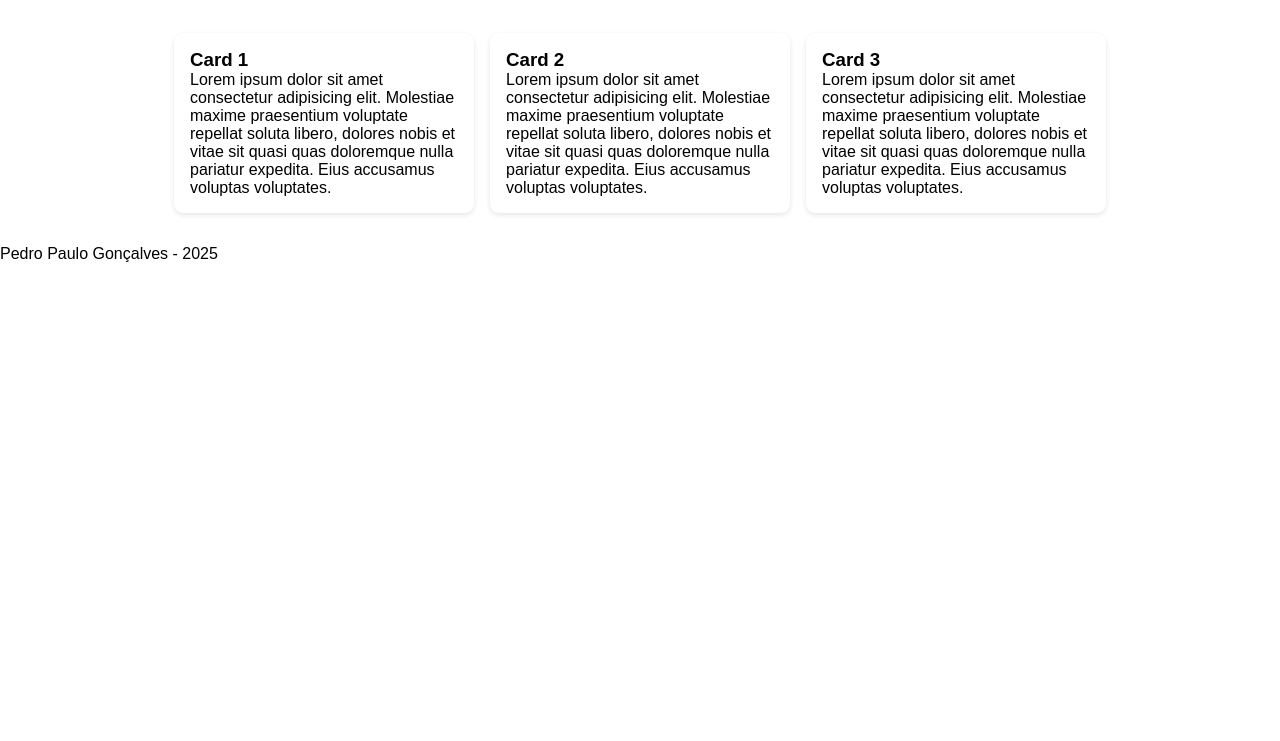
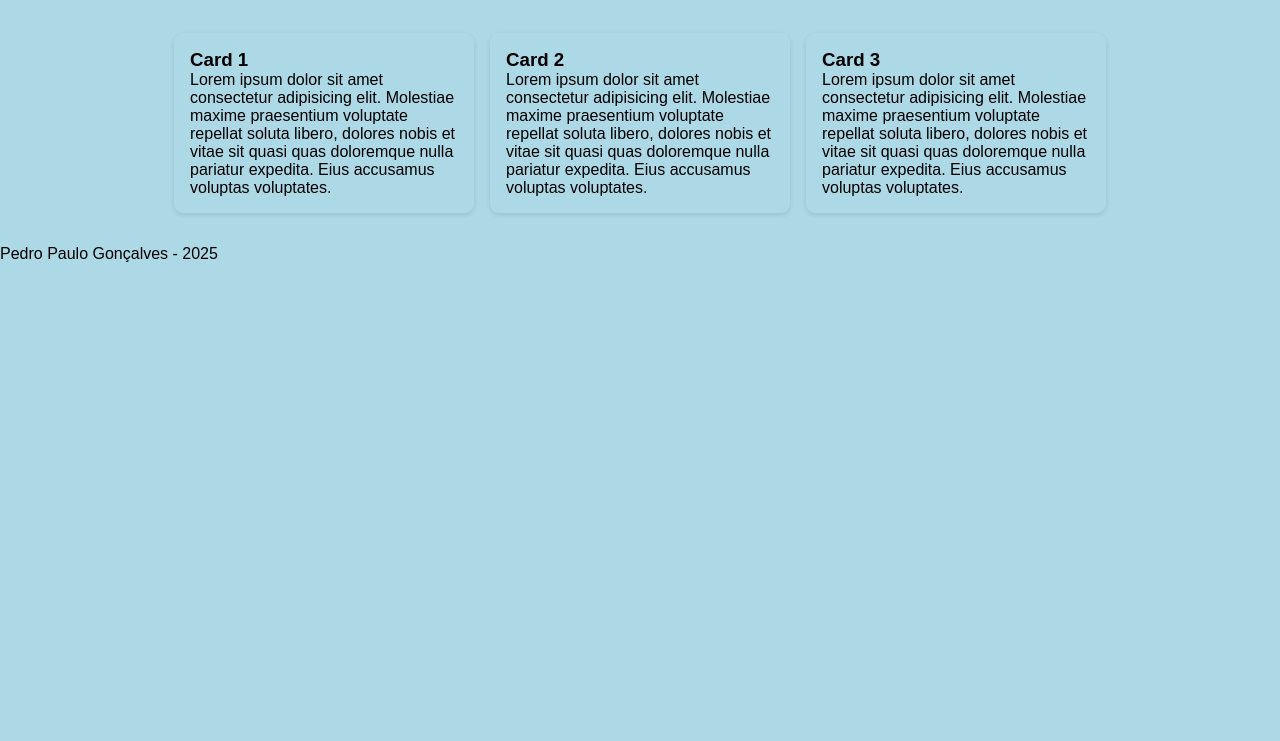
Before and after one commit to Pedrinho012-1/aulasDw, a plain HTML site: page aula-13-03-primeirosite/index.html in a window 1280 px wide. Shown: the part 59-800 px from the top of the page. Drawn offline with Linux system fonts and the light colour scheme; a script that the page names is missing.

Commit message:
Primeira alteração

```diff
--- a/aula-13-03-primeirosite/index.html
+++ b/aula-13-03-primeirosite/index.html
@@ -6,6 +6,11 @@
         <link rel="stylesheet" href="css/reset.css">
         <link rel="stylesheet" href="css/color.css">
         <link rel="stylesheet" href="css/style.css">
+        <style>
+            body{
+                background-color: #ADD8E6; /* Cor Azul Claro */
+            }
+        </style>
     </head>
     <body>
         <!--Navbar-->
```
